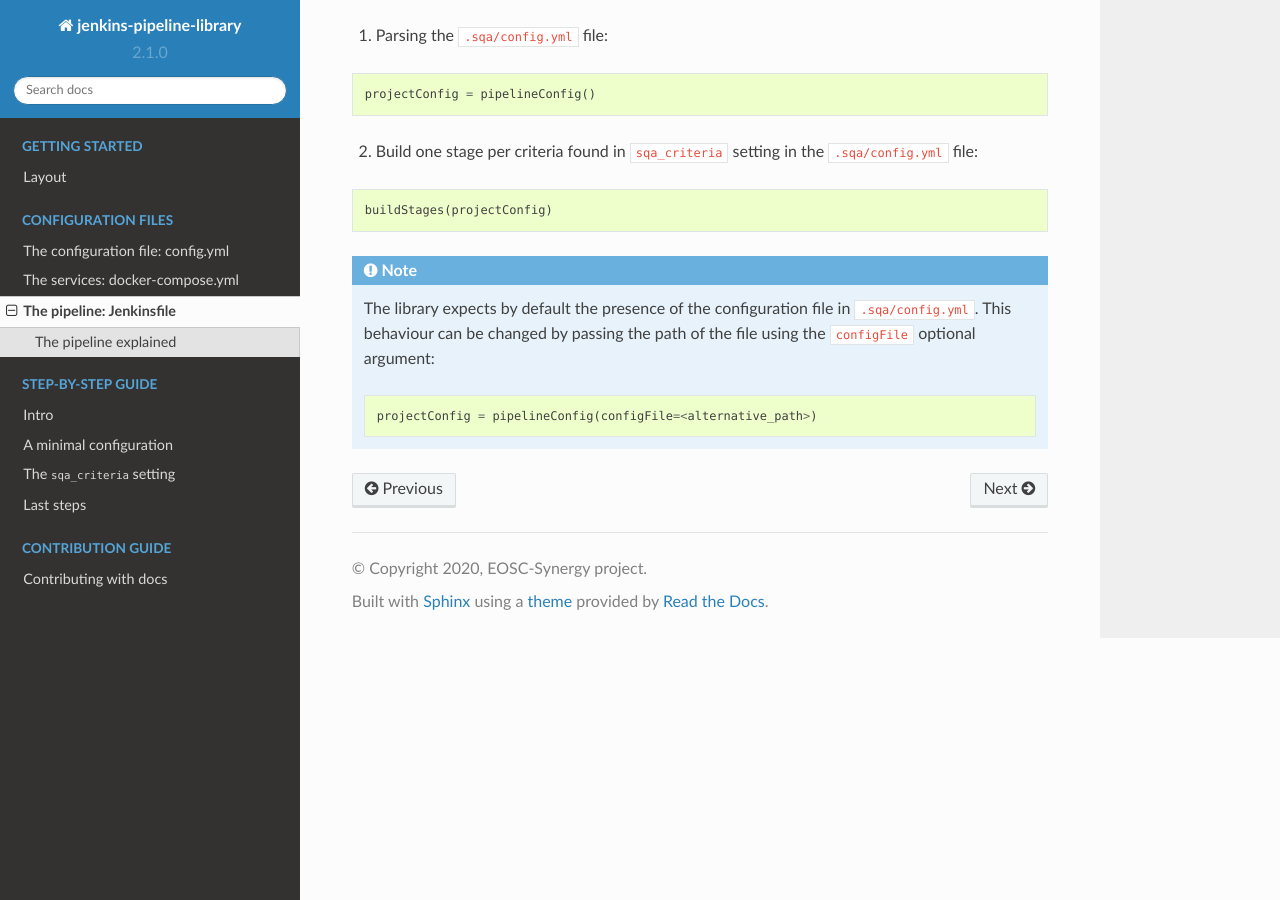
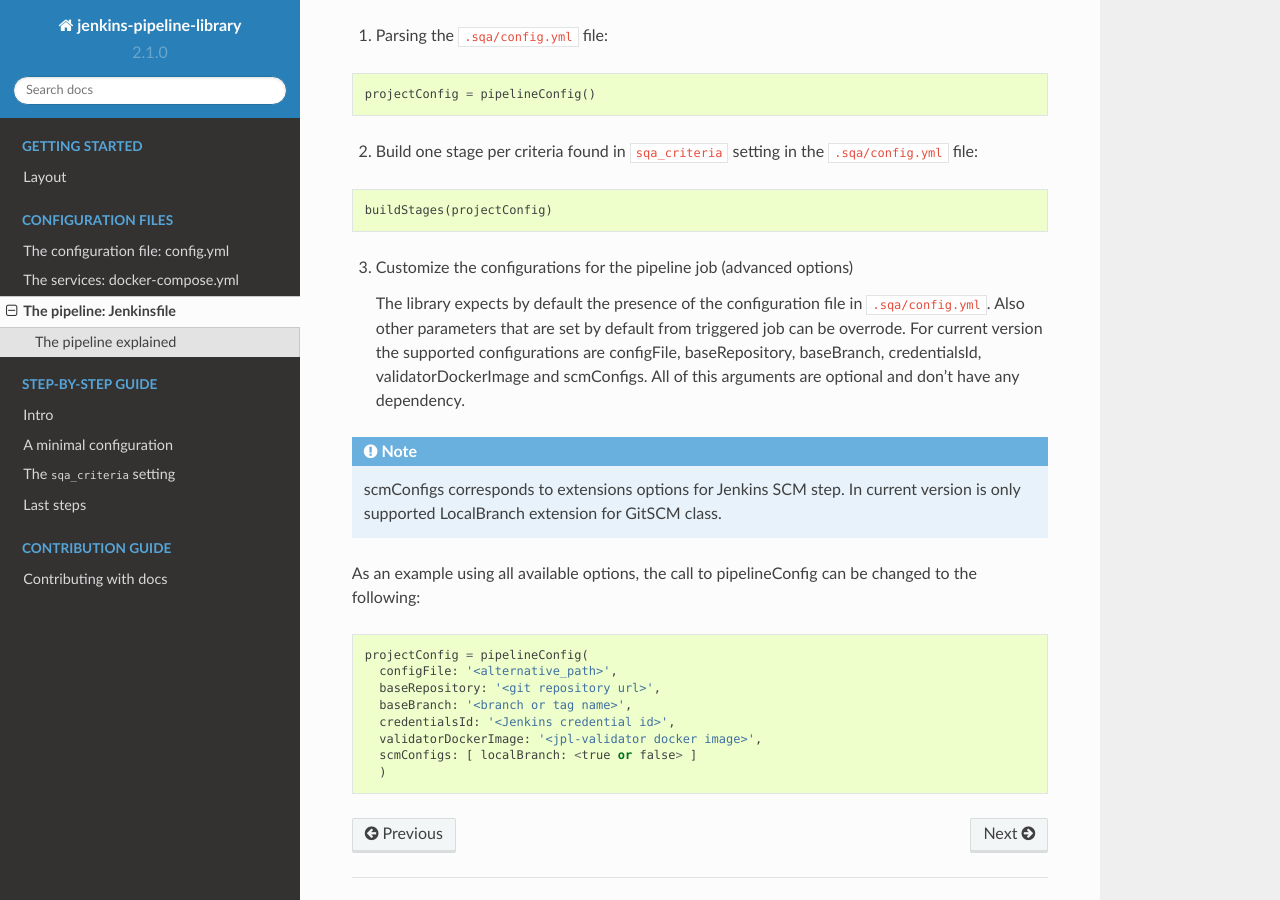
Before and after one commit to indigo-dc/jenkins-pipeline-library, a Sphinx documentation site: the page built from docs/user/jenkinsfile.rst, in a window 1280 px wide and 900 px high, scrolled down 840 px. Built offline with Sphinx 7.4.7 and the Read the Docs theme 2.0.0, drawn with Linux system fonts in a browser that asks for light colours.

Commit message:
Update pipelineConfig with new options available
Signed-off-by: Samuel Bernardo <samuel@lip.pt>

```diff
--- a/docs/user/jenkinsfile.rst
+++ b/docs/user/jenkinsfile.rst
@@ -54,11 +54,23 @@
 
    buildStages(projectConfig)
 
+3. Customize the configurations for the pipeline job (advanced options)
+
+   The library expects by default the presence of the configuration file in
+   ``.sqa/config.yml``. Also other parameters that are set by default from triggered job can be overrode. For current version the supported configurations are configFile, baseRepository, baseBranch, credentialsId, validatorDockerImage and scmConfigs. All of this arguments are optional and don't have any dependency.
+
 .. note::
-   The library expects by default the presence of the configuration file in
-   ``.sqa/config.yml``. This behaviour can be changed by passing the path of
-   the file using the ``configFile`` optional argument:
+   scmConfigs corresponds to extensions options for Jenkins SCM step. In current version is only supported LocalBranch extension for GitSCM class.
 
-   .. code-block::
+As an example using all available options, the call to pipelineConfig can be changed to the following:
 
-      projectConfig = pipelineConfig(configFile=<alternative_path>)
+.. code-block::
+
+   projectConfig = pipelineConfig(
+     configFile: '<alternative_path>',
+     baseRepository: '<git repository url>',
+     baseBranch: '<branch or tag name>',
+     credentialsId: '<Jenkins credential id>',
+     validatorDockerImage: '<jpl-validator docker image>',
+     scmConfigs: [ localBranch: <true or false> ]
+     )
```
